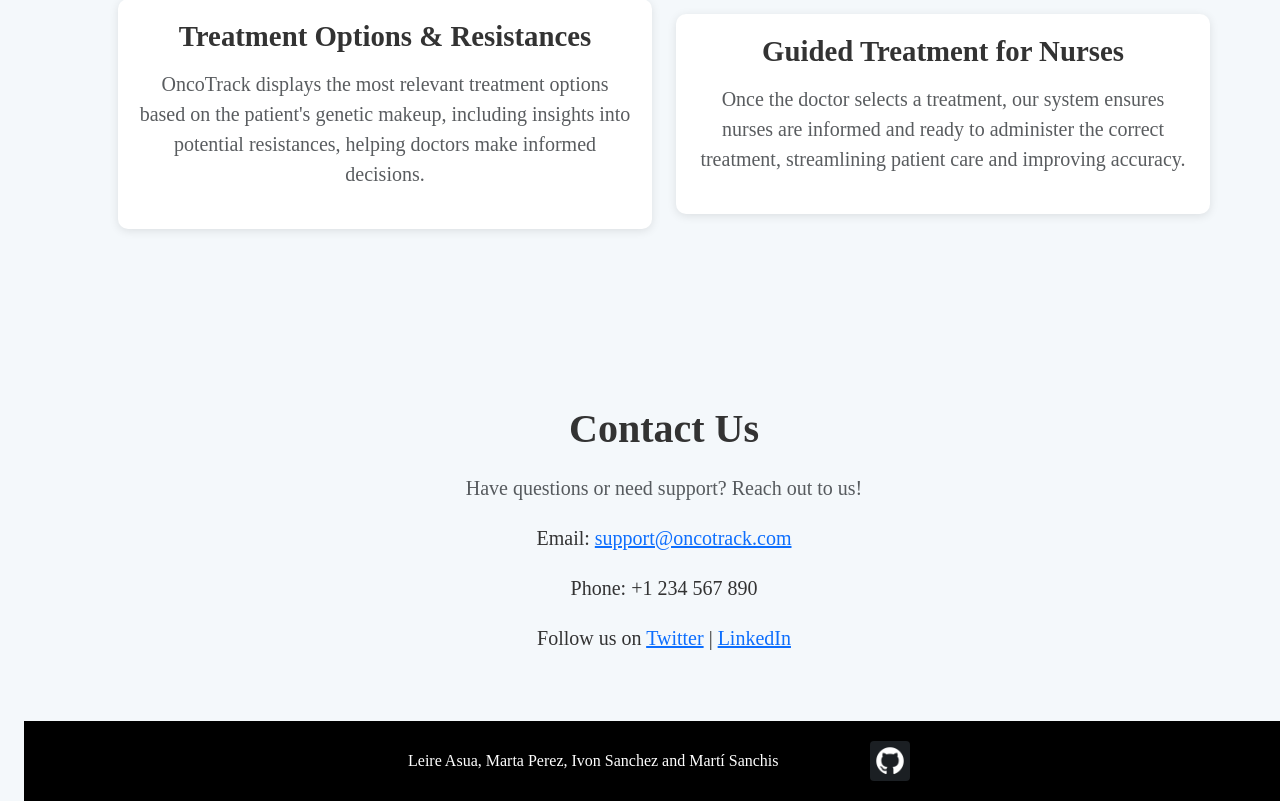
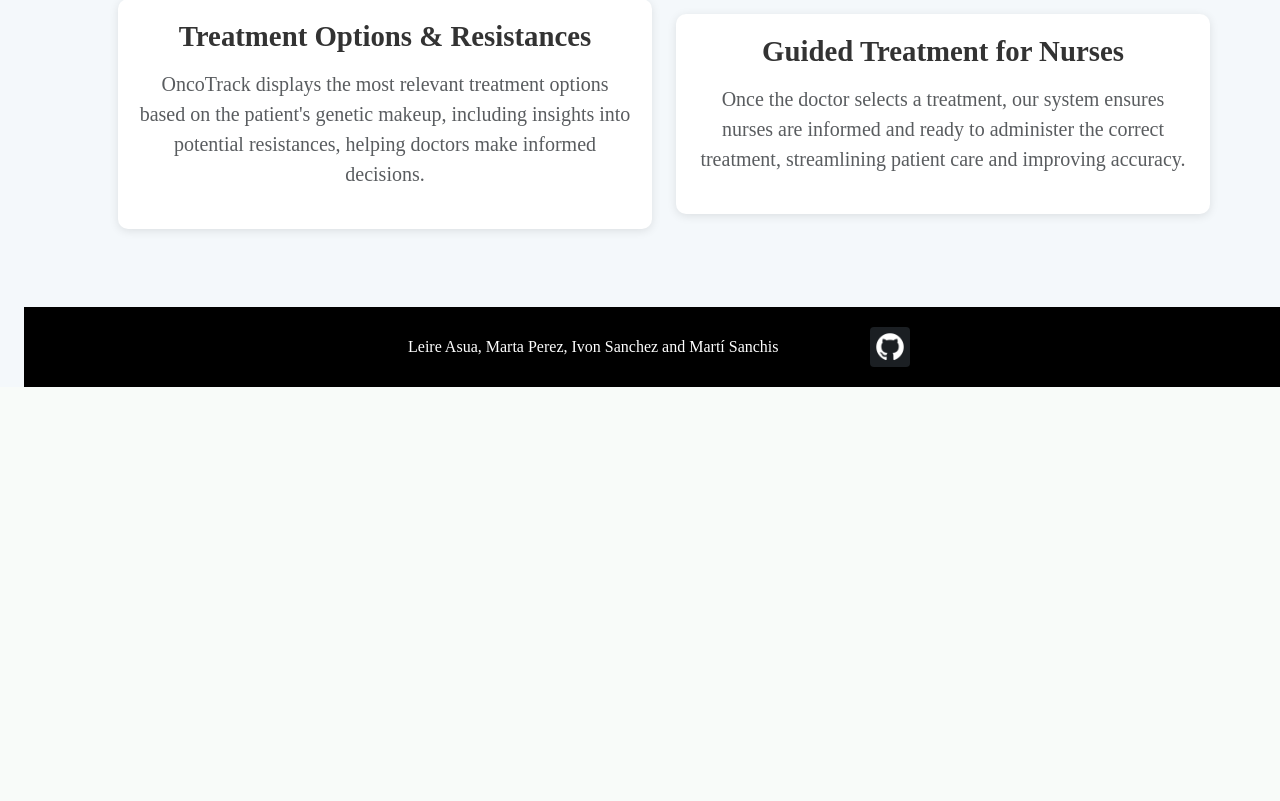
Before and after one commit to marti-sanchis/oncotrack, a Flask app: page / in a window 1280 px wide. Shown: the part 2792-3593 px from the top of the page. After the commit the page ends 3179 px from the top, so only its background shows below. Run offline with Flask 3, Linux system fonts and the light colour scheme; parts of the project's set-up code (start-up, migrations or seed data) failed here and were passed over.

Commit message:
retoques

```diff
--- a/static/css/custom.css
+++ b/static/css/custom.css
@@ -404,6 +404,12 @@ input, select {
     padding: 5px 10px;
 }
 
+/* Button styling */
+.table td .btn-sm {
+    margin-right: 5px; /* Add some spacing between buttons */
+    display: flex; /* Ensures buttons align properly */
+}
+
 /* Efecto hover en las filas */
 .table-hover tbody tr:hover {
     background-color: #D0E4D9;
--- a/templates/base.html
+++ b/templates/base.html
@@ -41,9 +41,6 @@
                     <li class="nav-item">
                         <a class="nav-link" href="{{ url_for('home') }}#services">Our servives</a>
                     </li>
-                    <li class="nav-item">
-                        <a class="nav-link" href="{{ url_for('home') }}#contact">Contact us</a>
-                    </li>
                     <!-- Person Icon Dropdown -->
                     <li class="nav-item dropdown">
                         <a class="nav-link dropdown-toggle" href="#" id="userDropdown" role="button" data-bs-toggle="dropdown" aria-expanded="false">
@@ -84,6 +81,7 @@
             }
         });
     });
+
 </script>
 
 <script>
--- a/templates/home.html
+++ b/templates/home.html
@@ -80,18 +80,6 @@
     </div>
 </section>
 
-
-<!-- Contact Us Section -->
-<section class="contact-us" id="contact">
-    <div class="container text-center py-5">
-        <h1>Contact Us</h1>
-        <p class="text-muted">Have questions or need support? Reach out to us!</p>
-        <p>Email: <a href="mailto:support@oncotrack.com">support@oncotrack.com</a></p>
-        <p>Phone: +1 234 567 890</p>
-        <p>Follow us on <a href="#">Twitter</a> | <a href="#">LinkedIn</a></p>
-    </div>
-</section>
-
 <!--Footer-->
 <footer>
     <div class="footer-content">
```
